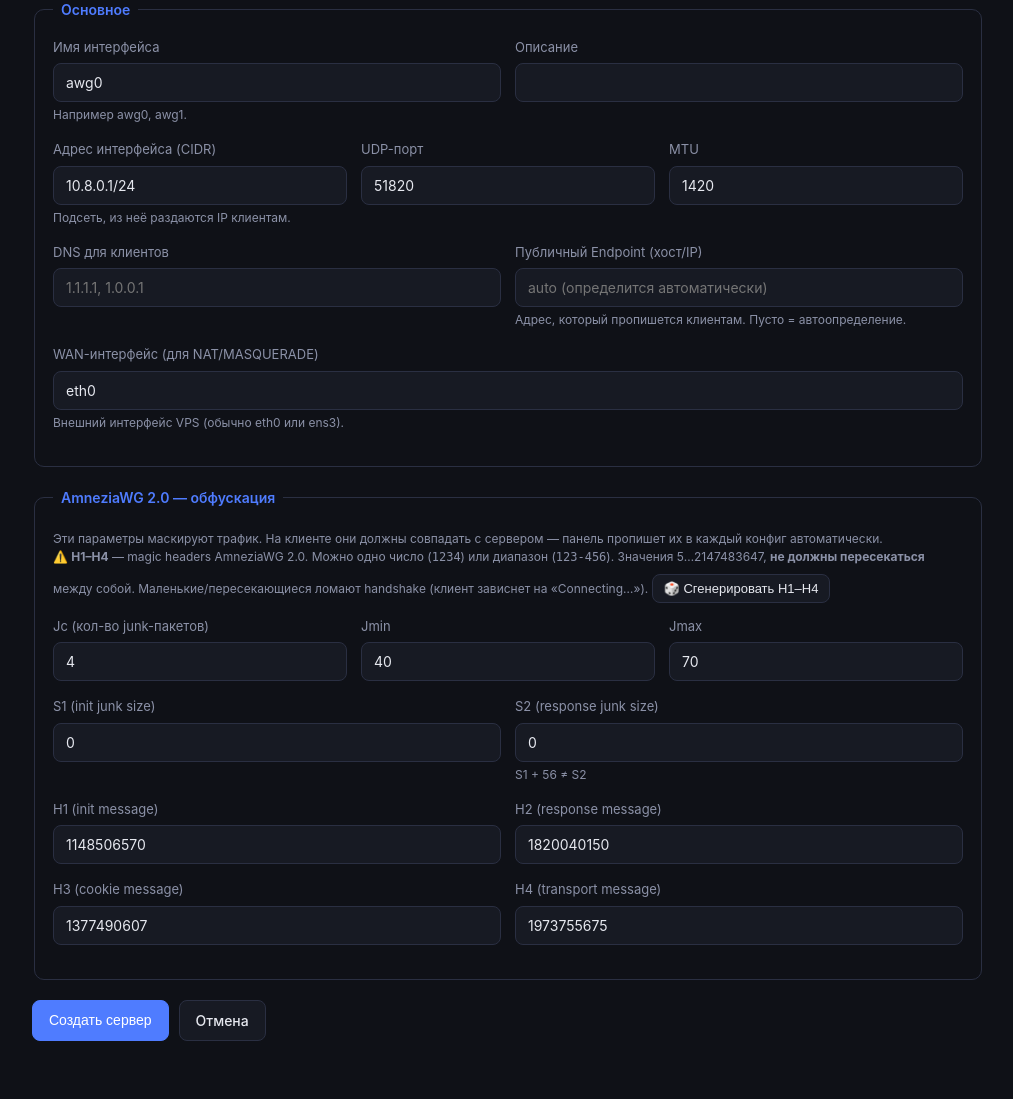
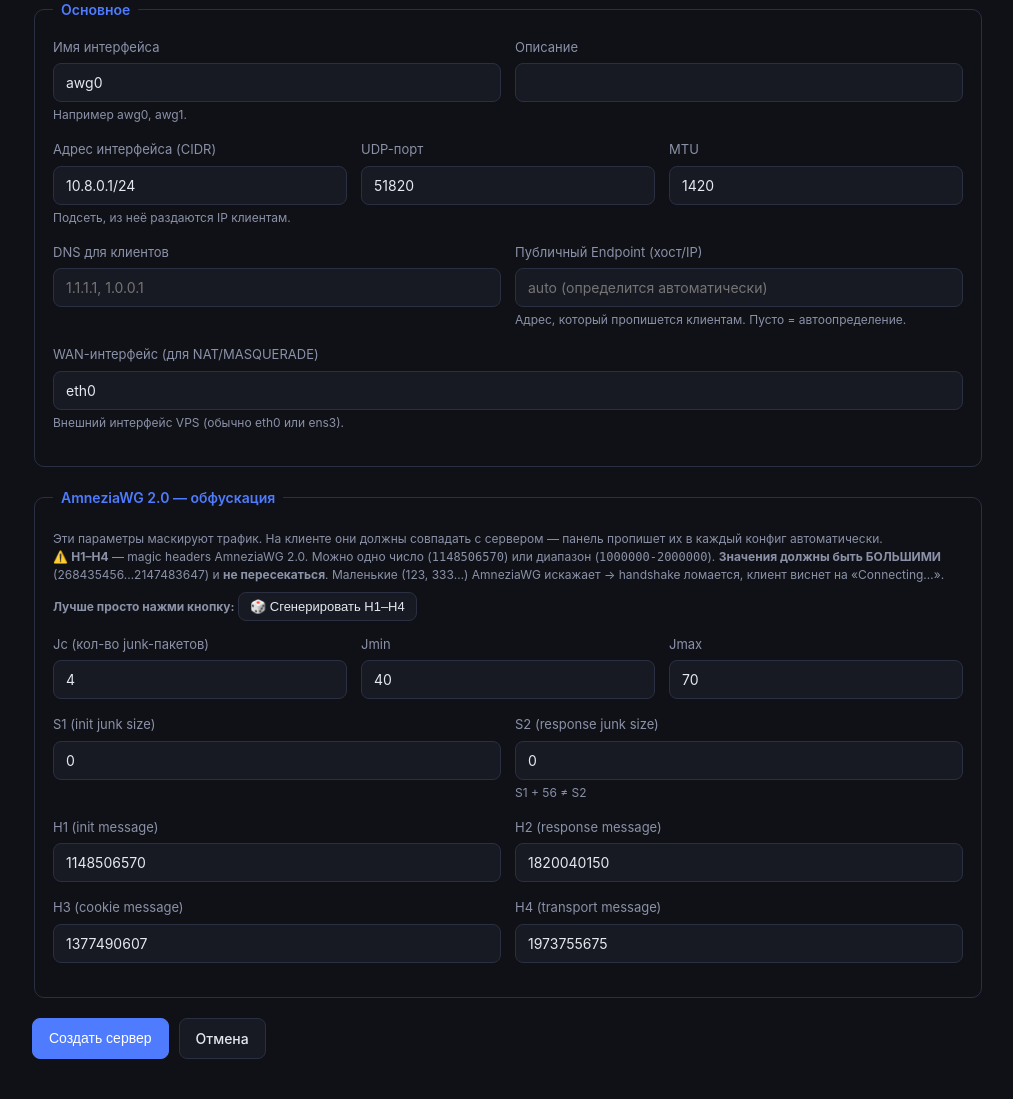
Before and after one commit to afcat-progr/awg2.0-webui, a FastAPI app: page /servers/new in a window 1280 px wide. Shown: the part 181-1280 px from the top of the page, without its empty margins (132-1145 px from the left). Before the commit the page ends 1222 px from the top, so only its background shows below. Run offline with FastAPI, Linux system fonts and the light colour scheme; the visitor is signed in with stand-in values (Sample User, id 1).

Commit message:
Fix: enforce large H1-H4 minimum (2^28); small values break handshake
awg-quick silently mangles small magic headers (observed: 333 -> 3355443),
so the client config disagrees with the running interface and the handshake
never completes (client hangs on "Connecting..."). AmneziaWG generates
headers in the 0x10000000..0x7FFFFFFF range.

- raise _HEADER_MIN from 5 to 268435456 (2^28)
- generator now produces values in 500M..2.1B
- clearer warning in the form + error message

Tested: small (123/232/333/431) and sub-minimum (100M) now rejected;
large singles and ranges accepted.

Co-Authored-By: Claude Opus 4.8 <noreply@anthropic.com>

```diff
--- a/app/templates/server_form.html
+++ b/app/templates/server_form.html
@@ -63,10 +63,12 @@
     <div class="hint" style="margin-bottom:14px;">
       Эти параметры маскируют трафик. На клиенте они должны совпадать с сервером —
       панель пропишет их в каждый конфиг автоматически.<br>
-      ⚠️ <b>H1–H4</b> — magic headers AmneziaWG 2.0. Можно одно число (<code>1234</code>)
-      или диапазон (<code>123-456</code>). Значения 5…2147483647, <b>не должны
-      пересекаться</b> между собой. Маленькие/пересекающиеся ломают handshake
-      (клиент зависнет на «Connecting…»).
+      ⚠️ <b>H1–H4</b> — magic headers AmneziaWG 2.0. Можно одно число
+      (<code>1148506570</code>) или диапазон (<code>1000000-2000000</code>).
+      <b>Значения должны быть БОЛЬШИМИ</b> (268435456…2147483647) и
+      <b>не пересекаться</b>. Маленькие (123, 333…) AmneziaWG искажает →
+      handshake ломается, клиент виснет на «Connecting…».
+      <b>Лучше просто нажми кнопку:</b>
       <button type="button" class="btn small" style="margin-top:8px;" onclick="randomHeaders()">🎲 Сгенерировать H1–H4</button>
     </div>
     <div class="row3">
@@ -90,8 +92,9 @@
 
   <script>
   function randomHeaders() {
-    // Generate 4 non-overlapping single uint32 values, well spaced apart.
-    const MIN = 100000000, MAX = 2147483000;
+    // Generate 4 non-overlapping single values in the LARGE range AmneziaWG
+    // requires (>= 2^28). Must match _HEADER_MIN in schemas.py.
+    const MIN = 500000000, MAX = 2147483000;
     const vals = [];
     while (vals.length < 4) {
       const v = Math.floor(Math.random() * (MAX - MIN) + MIN);
```
Also changed, not shown: app/schemas.py (+12 -3 lines).
